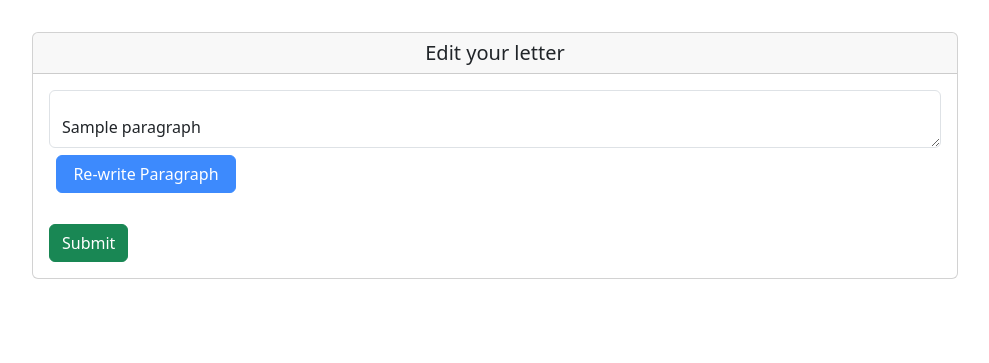
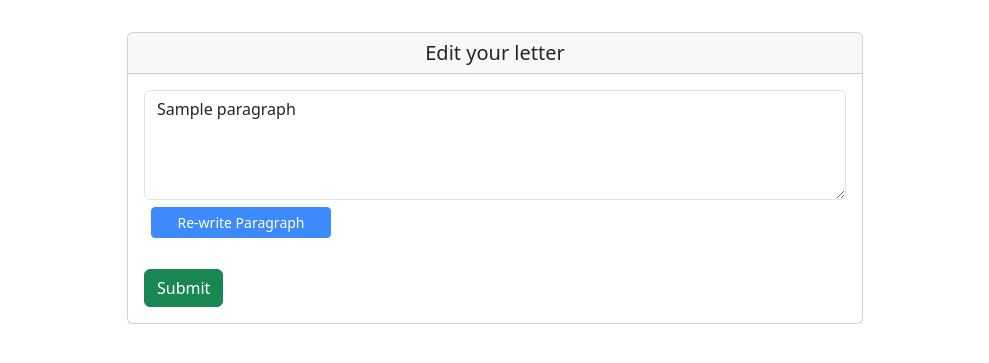
Before and after one commit to amiaynara/letter_generator, a Flask app: template templates/edit.html in a window 1280 px wide. Shown: the top 363 px of the page, without its empty margins (145-1134 px from the left). Run offline with Flask 2, Linux system fonts and the light colour scheme; the template is opened without the code that fills it: most values are stand-ins (such as "Sample title", 1, 10 or a date in 2020); parts of the project's set-up code (start-up, migrations or seed data) failed here and were passed over; some libraries are stand-ins or nearby versions.

Commit message:
Improve: Increase the rows number to a constant 4 rows, a fix for now

```diff
--- a/run.py
+++ b/run.py
@@ -60,7 +60,6 @@ def modify_para(paragraph, instruction):
         stop=None,
         temperature=0.5,
     )
-    print(response)
     new_paragraph = response.choices[0].text
     return new_paragraph.replace('"', '').replace('\n', '')
 
@@ -74,7 +73,6 @@ def modify_letter(letter, instruction):
         stop=None,
         temperature=0.5,
     )
-    print(response)
     modified_letter = response.choices[0].text
     print(modified_letter)
     return modified_letter.replace('"', '')
@@ -104,7 +102,6 @@ def parameters():
 
 @app.route('/edit_para', methods=['GET', 'POST'])
 def edit_para():
-    print(session.get('paragraphed_letter'), type(session))
     if request.method == 'POST':
         data = request.form
         keys = data.keys()
--- a/templates/base.html
+++ b/templates/base.html
@@ -127,6 +127,8 @@
     <link href="https://cdn.jsdelivr.net/npm/bootstrap@5.3.0-alpha1/dist/css/bootstrap.min.css" rel="stylesheet" integrity="sha384-GLhlTQ8iRABdZLl6O3oVMWSktQOp6b7In1Zl3/Jr59b6EGGoI1aFkw7cmDA6j6gD" crossorigin="anonymous">
 
   <script src="https://cdnjs.cloudflare.com/ajax/libs/jspdf/1.5.3/jspdf.min.js"></script>
+  {% block jscript %}
+  {% endblock %}
 </head>
 <body>
   <div class="container">
--- a/templates/edit.html
+++ b/templates/edit.html
@@ -4,17 +4,17 @@
     Edit
 {% endblock %}
 {% block content %}
-    <div class="col-10">
+    <div class="col-8">
         <div class="card">
             <h5 class="card-header text-center">Edit your letter</h5>
             <div class="card-body">
                 <form method="POST" action={{ url_for('edit_para')}}>
                     {% for paragraph in paragraphed_letter %}
-                        <div class="form-floating">
-                            <textarea rows="20" class="form-control" name="para_{{ loop.index }}">{{ paragraph }}</textarea>
+                        <div class="form-group">
+                            <textarea rows="4" class="form-control" name="para_{{ loop.index }}">{{ paragraph }}</textarea>
                             <span id="tag-{{loop.index}}">Modified</span>
                         </div>
-                        <button type="button" class="btn btn-primary open-button" id="open-button-{{loop.index}}" onclick="openForm({{loop.index}})">Re-write Paragraph</button>
+                        <button type="button" class="btn btn-sm btn-primary open-button" id="open-button-{{loop.index}}" onclick="openForm({{loop.index}})">Re-write Paragraph</button>
                         <div class="form-container" id="myForm-{{ loop.index }}">
                             <h5>Describe how to re-write.</h5>
                             <input type="text" class="form-control" placeholder="eg. Use stronger tone" name="instruction_{{ loop.index }}">
@@ -34,7 +34,20 @@
             </div>
         </div>
     </div>
-
+    <script src="https://code.jquery.com/jquery-3.6.0.min.js"></script>
+    <script>
+    $(document).ready(function() {
+        {% for paragraph in paragraphed_letter %}
+            var textarea = $("#para_{{ loop.index }}");
+            console.log(textarea);
+            textarea.on("input", function() {
+            this.style.height = "";
+            this.style.height = this.scrollHeight + "px";
+            });
+            textarea.trigger("input");
+        {% endfor %}
+    });
+    </script>
     <script>
         const toBeTagged = window.localStorage.getItem('modifiedList');
         JSON.parse(toBeTagged) && JSON.parse(toBeTagged).forEach((index) => {
```
